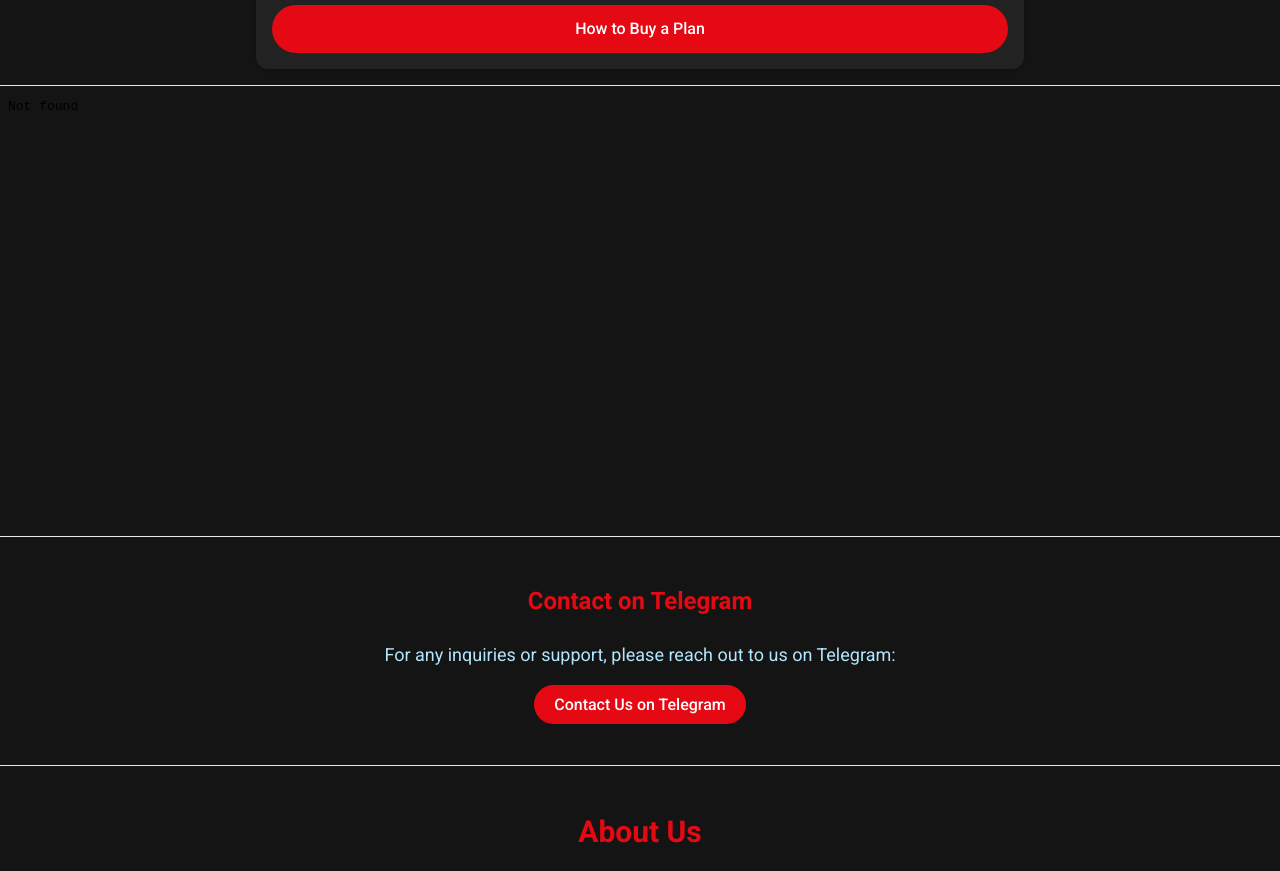
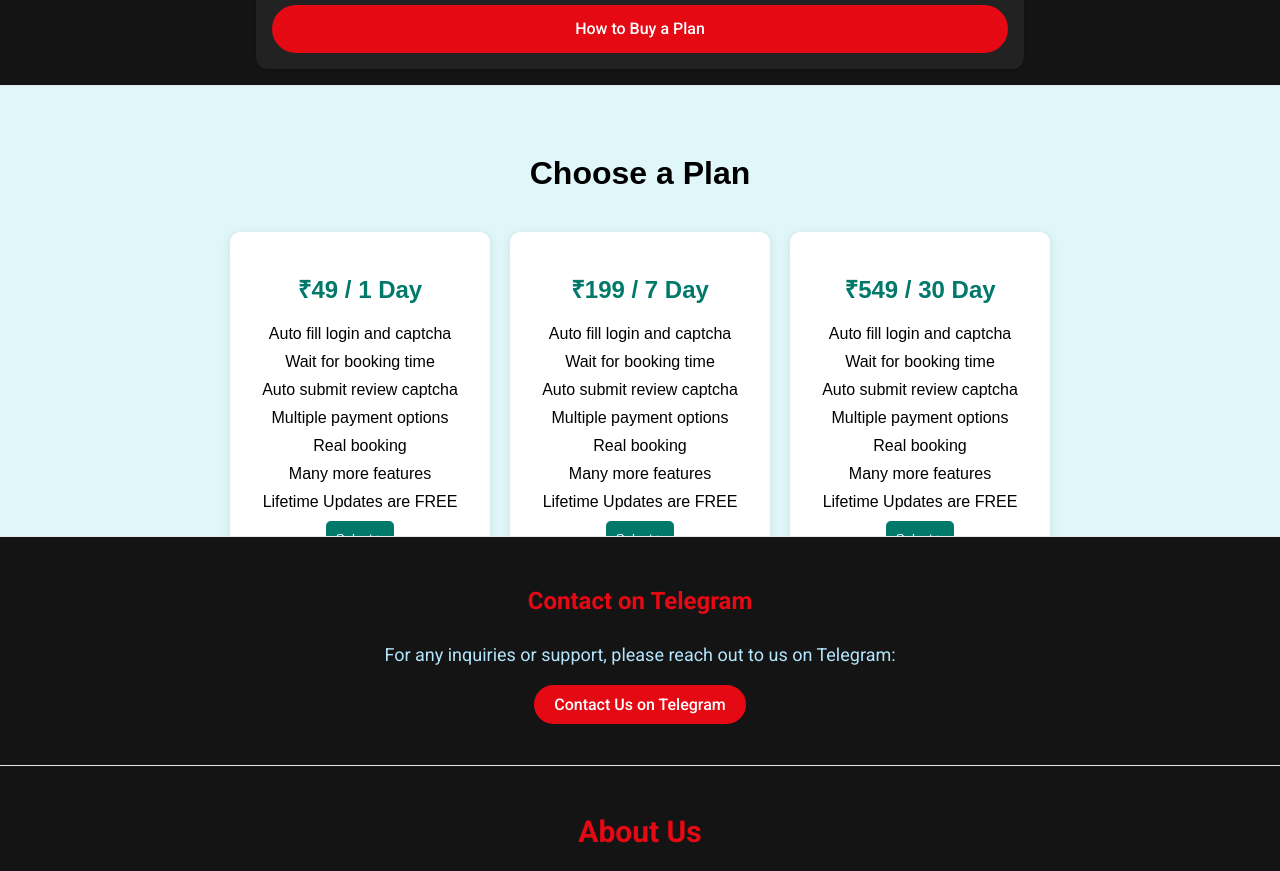
Before and after one commit to advik-afk/zacktatkal, a plain HTML site: page index.html in a window 1280 px wide. Shown: the part 1401-2272 px from the top of the page. Drawn offline with nearby package versions, Linux system fonts and the light colour scheme.

Commit message:
Update index.html

```diff
--- a/index.html
+++ b/index.html
@@ -204,7 +204,7 @@
   </section>
 
   <section id="Buy_Subscription" class="border-t border-gray-200">
-    <iframe id="PaymentURLframe" src="/zacktatkal/main/accest/Payment.html" class="w-full h-[450px] border-0"></iframe>
+    <iframe id="PaymentURLframe" src="/zacktatkal/accest/Payment.html" class="w-full h-[450px] border-0"></iframe>
   </section>
 
   <!-- Contact on Telegram -->
```
